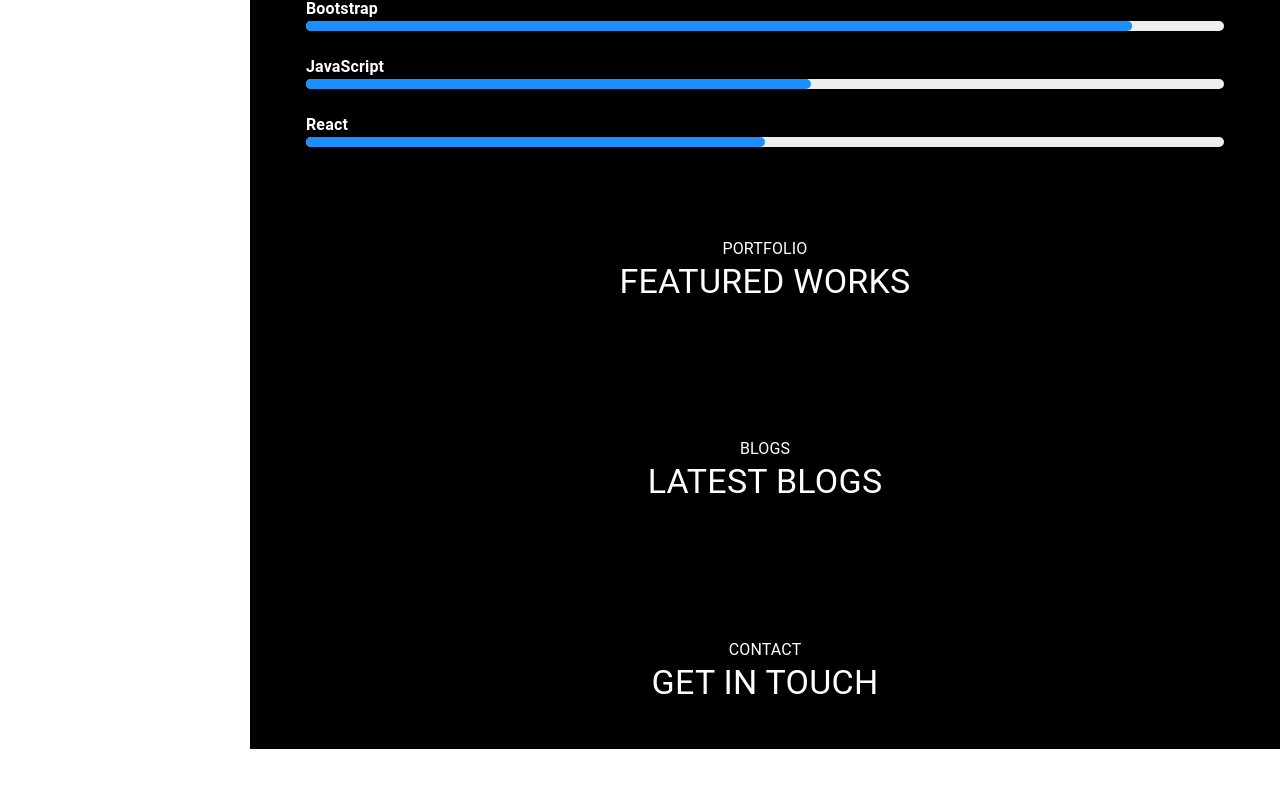
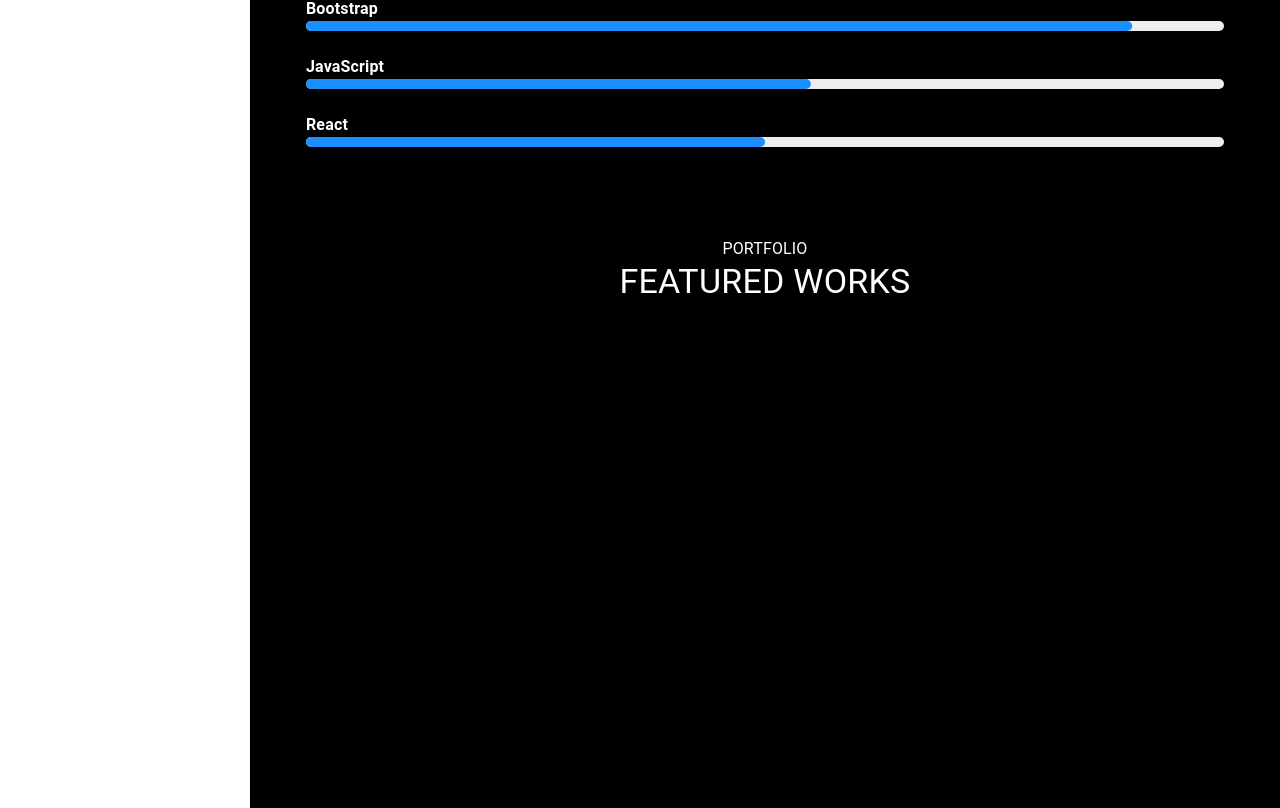
Before and after one commit to mdibuhossain/Portfolio_main, a React (Create React App) app: page / in a window 1280 px wide. Shown: the part 1532-2340 px from the top of the page. Before the commit the page ends 2281 px from the top, so only its background shows below. Built offline with nearby package versions, Linux system fonts and the light colour scheme.

Commit message:
full height fixed

```diff
--- a/src/App.css
+++ b/src/App.css
@@ -21,9 +21,9 @@
 }
 
 .container{
-  /* height: 100%; */
+  min-height: 100%;
   /* position: relative; */
-  /* z-index: 1000; */
+  z-index: 1000;
   background-color: rgba(0, 0, 0, 1);
   overflow: hidden
 }
--- a/src/Pages/Blogs.js
+++ b/src/Pages/Blogs.js
@@ -9,6 +9,7 @@
                 title="LATEST BLOGS"
                 subtitle="BLOGS"
             />
+            Comming soon
         </Box>
     );
 };
--- a/src/components/NavDrawer.js
+++ b/src/components/NavDrawer.js
@@ -176,12 +176,12 @@
                 sx={{ flexGrow: 1, height: '100vh', width: { lg: `calc(100% - ${drawerWidth}px)` } }}
             >
                 {/* <Toolbar sx={{ display: { lg: 'none' } }} /> */}
-                {/* <Outlet /> */}
                 <Hero />
                 <About />
                 <Portfolio />
                 <Blogs />
                 <Contact />
+                {/* <Outlet /> */}
             </Box>
         </Box >
     );
```
